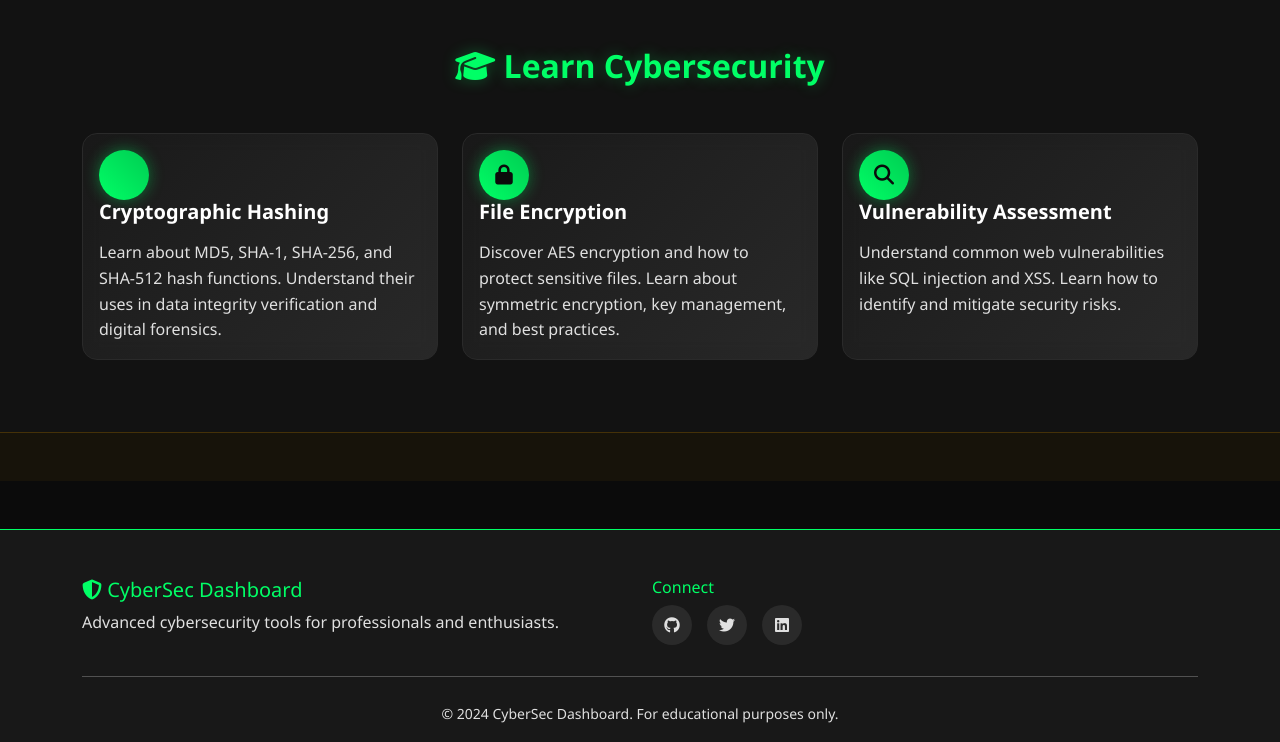
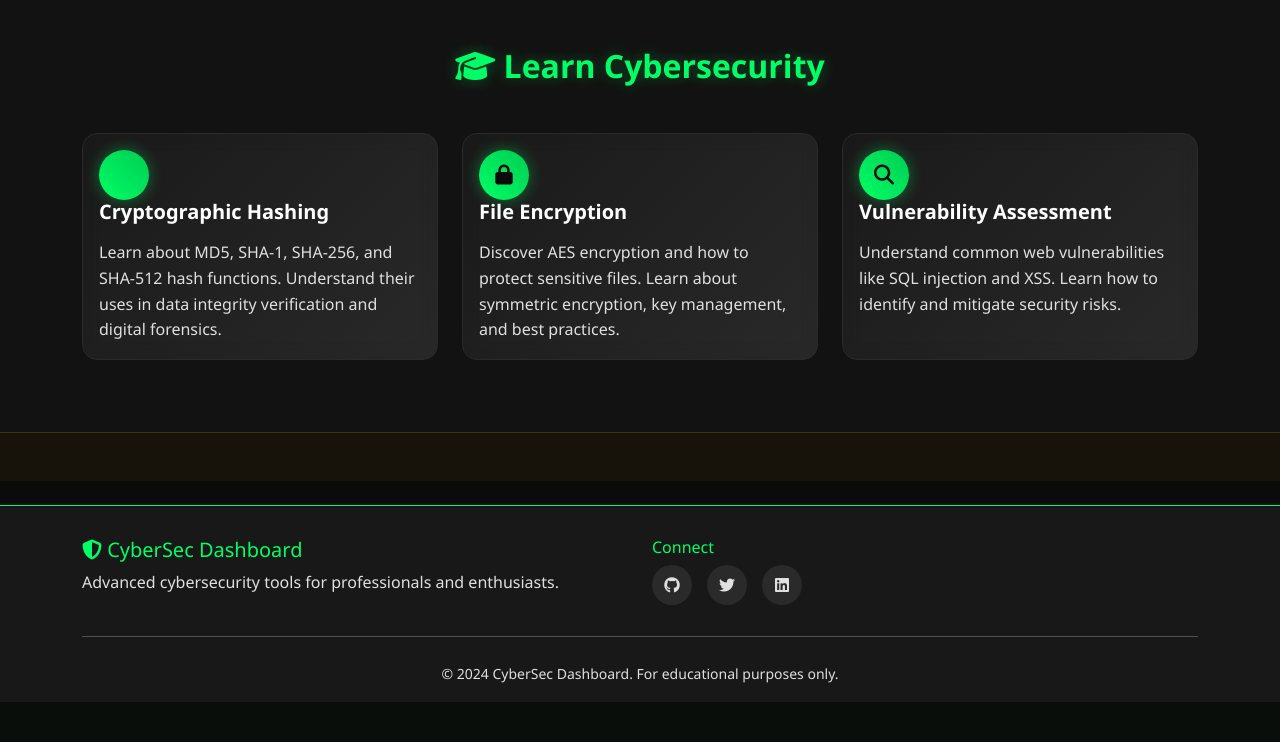
Before and after one commit to jas-preet-singh/C-SENTINAL-Cybersecurity-Dashboard-, a Flask app: page / in a window 1280 px wide. Shown: the part 881-1623 px from the top of the page. After the commit the page ends 1583 px from the top, so only its background shows below. Run offline with Flask 3, Linux system fonts and the light colour scheme; parts of the project's set-up code (start-up, migrations or seed data) failed here and were passed over.

Commit message:
Adjust footer spacing for a cleaner visual appearance
Modify CSS padding in `static/css/style.css` and margin in `templates/base.html` to reduce vertical spacing around the footer element.

Replit-Commit-Author: Agent
Replit-Commit-Session-Id: 8bdfe0b5-c58f-436b-8c1c-3bb82b35e82e
Replit-Commit-Checkpoint-Type: full_checkpoint
Replit-Commit-Screenshot-Url: https://storage.googleapis.com/screenshot-production-us-central1/bf428374-0748-4566-b4cb-974ad830c269/8bdfe0b5-c58f-436b-8c1c-3bb82b35e82e/ClZc4cD

```diff
--- a/static/css/style.css
+++ b/static/css/style.css
@@ -1110,7 +1110,7 @@ small {
 .footer {
     background: rgba(26, 26, 26, 0.9);
     border-top: 1px solid var(--accent-green);
-    padding: 3rem 0 1rem;
+    padding: 2rem 0 1rem;
     backdrop-filter: blur(10px);
 }
 
--- a/templates/base.html
+++ b/templates/base.html
@@ -116,7 +116,7 @@
  </main>
 
  <!-- Footer -->
- <footer class="footer mt-5">
+ <footer class="footer mt-4">
  <div class="container">
  <div class="row">
  <div class="col-md-6">
```
Also changed, not shown: attached_assets/image_1756281696194.png (added), attached_assets/image_1756281742824.png (added).
